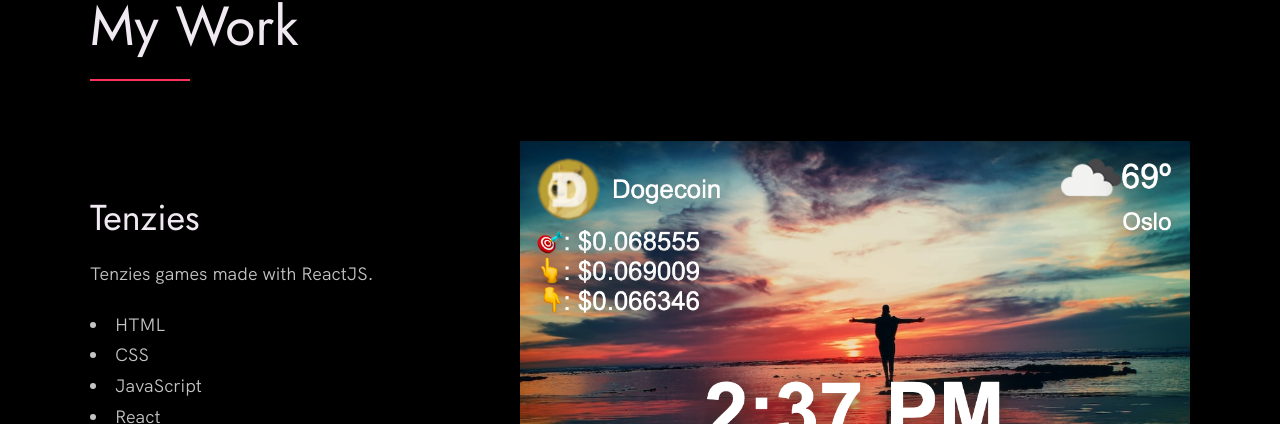
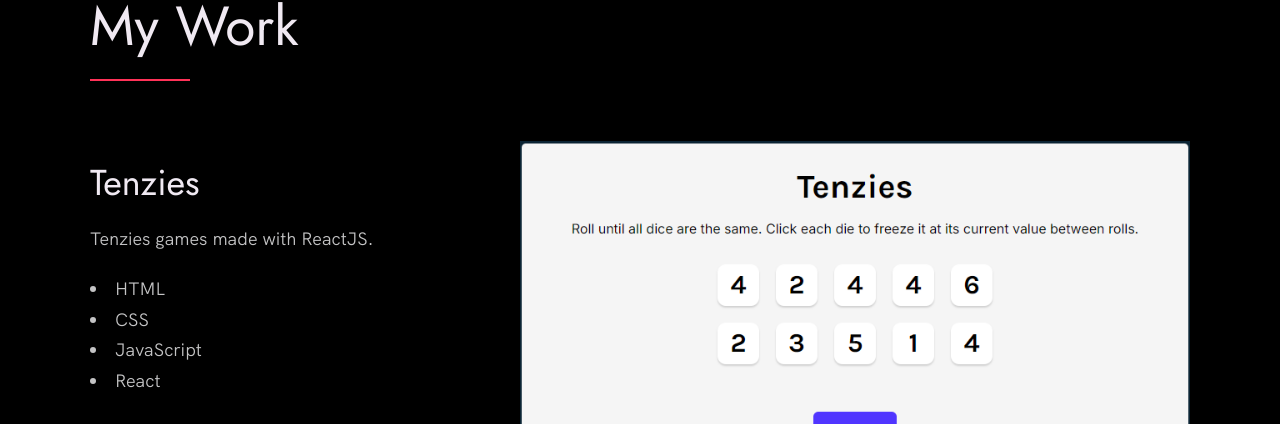
Before and after one commit to creator-nik123/portfolio2, a website built with Vite: page index.html in a window 1280 px wide. Shown: the part 927-1351 px from the top of the page. Built offline with nearby package versions, Linux system fonts and the light colour scheme.

Commit message:
Update index.html

```diff
--- a/index.html
+++ b/index.html
@@ -77,7 +77,7 @@
               </div>
             </div>
             <div class="work__image-box">
-              <img src="./images/dashboard-2.png" class="work__image" alt="Project 1" />
+              <img src="./images/Tenziess.png" class="work__image" alt="Project 1" />
             </div>
           </div>
 
```
